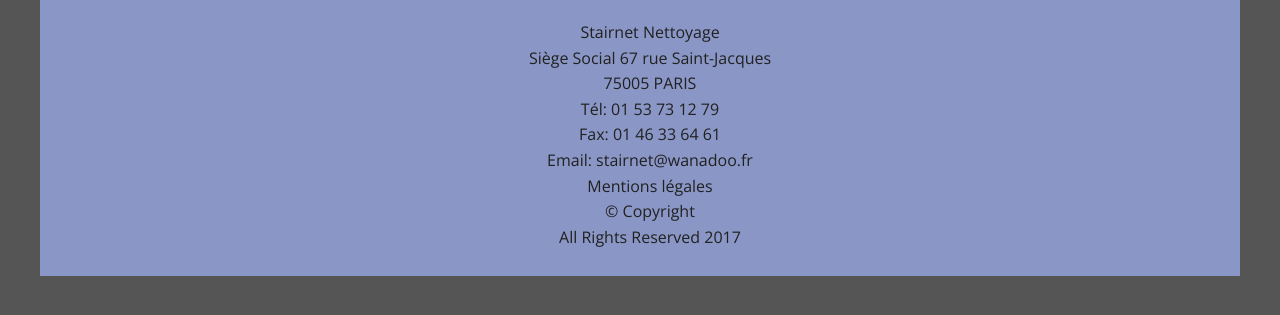
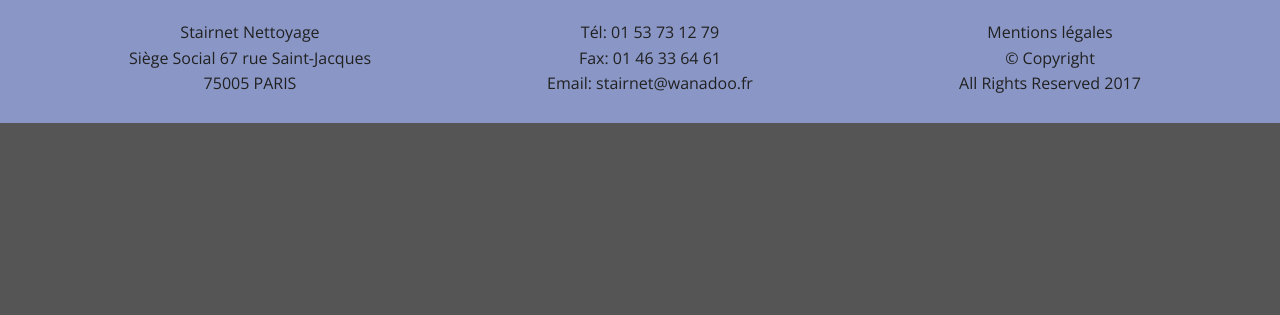
Before and after one commit to edhbr/H1-P2021-DEVT3-SNET, a PHP site: page / in a window 1280 px wide. Shown: the part 120-435 px from the top of the page. Run offline with PHP 8.4, Linux system fonts and the light colour scheme.

Commit message:
conflict fix

```diff
--- a/src/scss/footer/_footerMain.scss
+++ b/src/scss/footer/_footerMain.scss
@@ -7,13 +7,11 @@ footer.footer{
 
   ul{
     list-style: none;
-
     a{
       text-decoration: none;
       color: #212121;
     }
   }
-
   &>ul>li{
     display: inline-block;
   }
--- a/views/footer/footer.php
+++ b/views/footer/footer.php
@@ -1,20 +1,20 @@
-<footer class="footer row">
+<footer class="footer">
   <ul class="row">
-    <li class="small-12 middle-4 columns">
+    <li class="small-12 medium-4 columns">
       <ul>
         <li>Stairnet Nettoyage</li>
         <li>Siège Social 67 rue Saint-Jacques</li>
         <li>75005 PARIS</li>
       </ul>
     </li>
-    <li class="small-12 middle-4 columns">
+    <li class="small-12 medium-4 columns">
       <ul>
         <li>Tél: 01 53 73 12 79</li>
         <li>Fax: 01 46 33 64 61</li>
         <li>Email: stairnet@wanadoo.fr</li>
       </ul>
     </li>
-    <li class="small-12 middle-4 columns">
+    <li class="small-12 medium-4 columns">
       <ul>
         <li><a href="#" title="mentions_legales">Mentions légales</a></li>
         <li>© Copyright</li>
```
Also changed, not shown: src/scss/app.css (deleted), styles/foundation.min.css, 1 other file.
